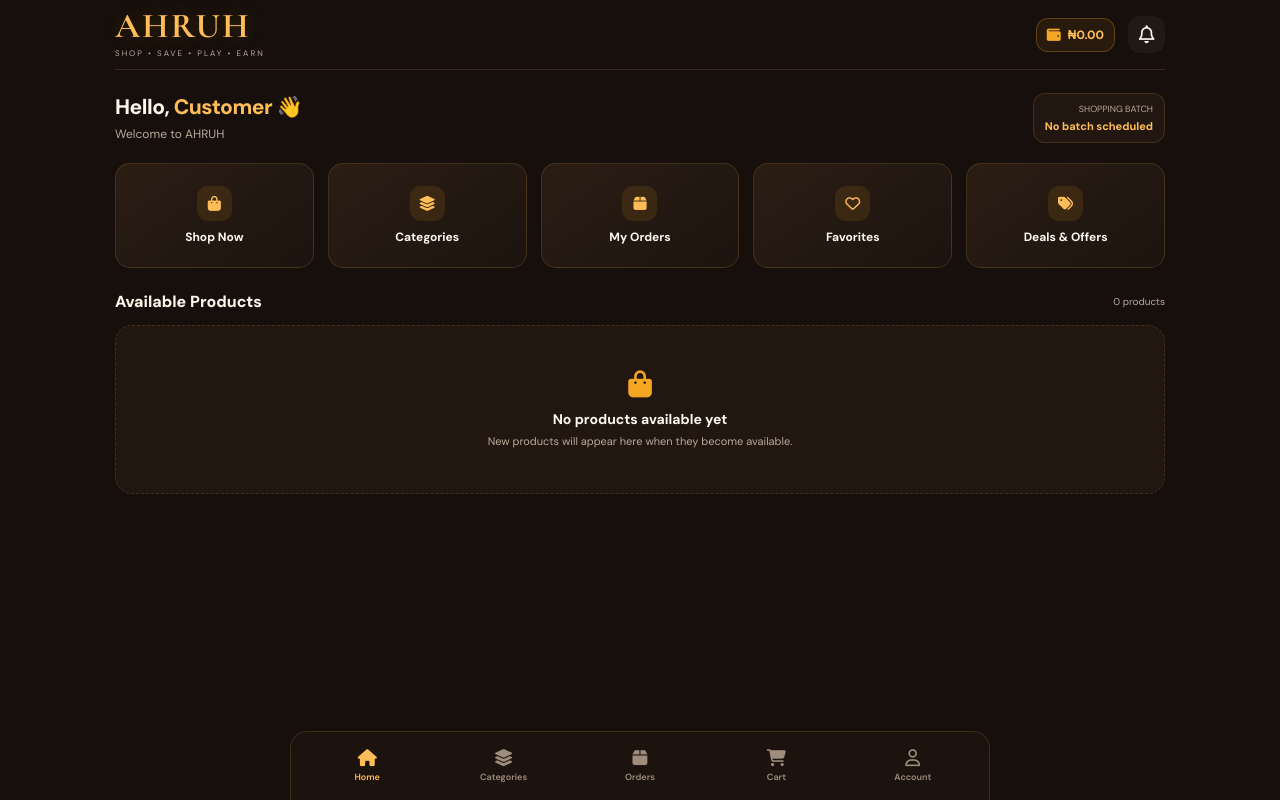
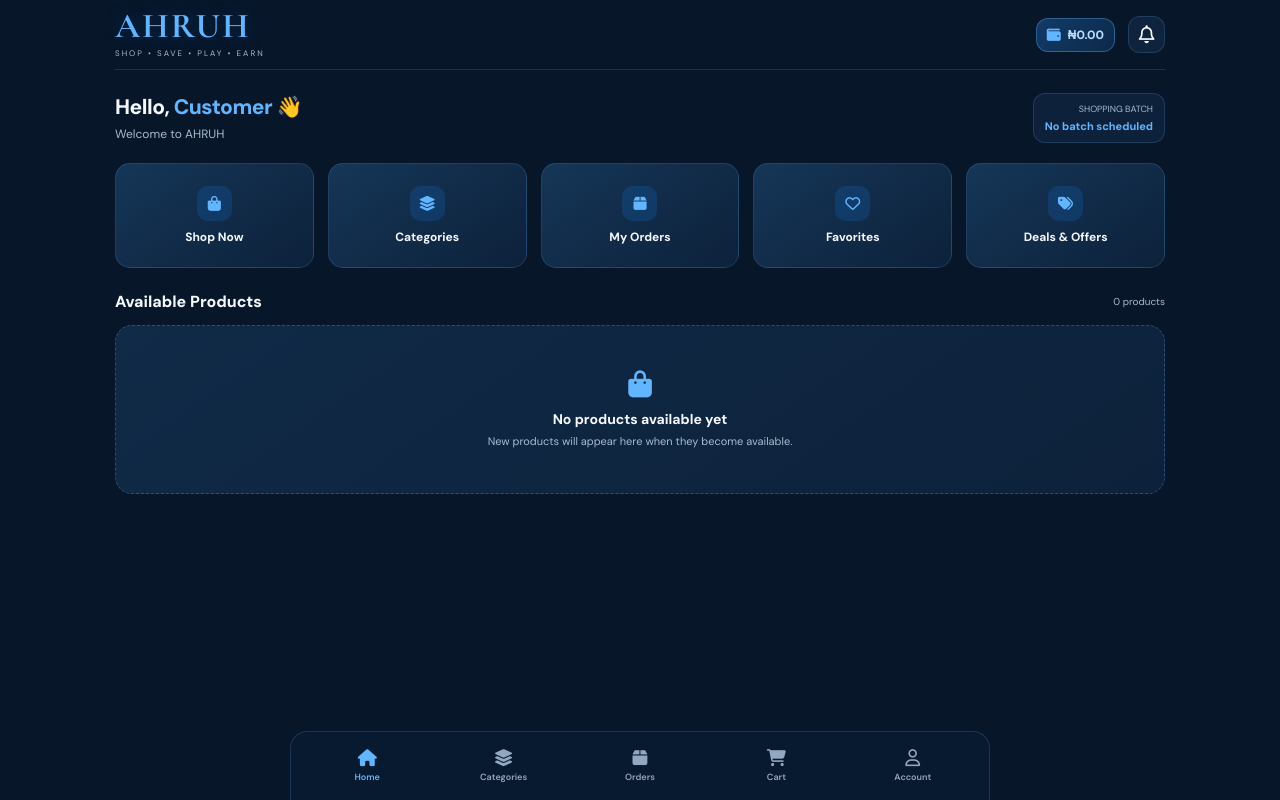
Before and after one commit to earngig01/earngig, a plain HTML site: page index.html in a window 1280 px wide. Drawn offline with nearby package versions, Linux system fonts and the light colour scheme.

Commit message:
Update index.html

```diff
--- a/index.html
+++ b/index.html
@@ -4,7 +4,7 @@
 <head>
   <meta charset="UTF-8">
   <meta name="viewport" content="width=device-width, initial-scale=1.0">
-  <meta name="theme-color" content="#160F0B">
+  <meta name="theme-color" content="#071629">
   <title>AHRUH | Shop • Save • Play • Earn</title>
 
   <link rel="preconnect" href="https://fonts.googleapis.com">
@@ -14,21 +14,20 @@
 
   <style>
     :root {
-      --bg: #160F0B;
-      --surface: #211710;
-      --surface-2: #2A1D14;
-      --surface-3: #342317;
-      --gold: #F5A623;
-      --gold-light: #FFBD59;
-      --orange: #D97724;
-      --copper: #8E3D1C;
-      --text: #FFF7EC;
-      --muted: #B8A99A;
-      --border: rgba(255,189,89,.15);
-      --danger: #F06B55;
-      --success: #7BCB91;
+      --bg: #071629;
+      --surface: #0D213A;
+      --surface-2: #122D4D;
+      --surface-3: #183B63;
+      --blue: #1685F8;
+      --blue-light: #62B5FF;
+      --blue-pale: #B9DCFF;
+      --text: #F5F9FF;
+      --muted: #A8BBD0;
+      --border: rgba(98,181,255,.19);
+      --danger: #FF7185;
+      --success: #65D6A0;
       --radius: 17px;
-      --shadow: 0 12px 35px rgba(0,0,0,.22);
+      --shadow: 0 12px 35px rgba(0,0,0,.25);
     }
 
     * { box-sizing: border-box; }
@@ -69,8 +68,8 @@
       font-weight: 700;
       letter-spacing: 2px;
       line-height: .9;
-      color: var(--gold-light);
-      text-shadow: 0 0 18px rgba(245,166,35,.22);
+      color: var(--blue-light);
+      text-shadow: 0 0 20px rgba(22,133,248,.28);
     }
 
     .brand-tagline {
@@ -96,28 +95,29 @@
       color: var(--text);
       font-size: 18px;
       border-radius: 12px;
-      background: rgba(255,255,255,.045);
+      background: rgba(98,181,255,.09);
+      border: 1px solid var(--border);
     }
 
     .notification-dot {
       position: absolute;
       width: 7px;
       height: 7px;
-      background: var(--orange);
+      background: var(--blue-light);
       border-radius: 50%;
       top: 7px;
       right: 7px;
       display: none;
     }
 
-    /* Display only. This is deliberately not a link or button. */
+    /* DISPLAY-ONLY WALLET */
     .wallet-mini {
       display: flex;
       align-items: center;
       gap: 7px;
       padding: 8px 10px;
-      border: 1px solid rgba(245,166,35,.28);
-      background: rgba(245,166,35,.08);
+      border: 1px solid rgba(98,181,255,.35);
+      background: linear-gradient(135deg, #123B68, #0D2949);
       border-radius: 12px;
       white-space: nowrap;
       pointer-events: none;
@@ -125,17 +125,17 @@
     }
 
     .wallet-mini i {
-      color: var(--gold);
+      color: var(--blue-light);
       font-size: 14px;
     }
 
     .wallet-mini span {
-      color: var(--gold-light);
+      color: var(--blue-pale);
       font-weight: 800;
       font-size: 12px;
     }
 
-    /* GREETING */
+    /* WELCOME */
     .welcome {
       padding: 23px 0 17px;
       display: flex;
@@ -151,7 +151,7 @@
       letter-spacing: -.5px;
     }
 
-    .welcome h1 span { color: var(--gold-light); }
+    .welcome h1 span { color: var(--blue-light); }
 
     .welcome p {
       color: var(--muted);
@@ -179,7 +179,7 @@
     .batch-status strong {
       display: block;
       font-size: 11px;
-      color: var(--gold-light);
+      color: var(--blue-light);
       overflow-wrap: anywhere;
     }
 
@@ -202,7 +202,7 @@
       padding: 10px 4px;
       border: 1px solid var(--border);
       border-radius: 15px;
-      background: linear-gradient(145deg, #2A1D14, #1D140F);
+      background: linear-gradient(145deg, #153657, #0D213A);
       text-align: center;
       transition: .2s ease;
     }
@@ -215,8 +215,8 @@
       border-radius: 11px;
       display: grid;
       place-items: center;
-      color: var(--gold-light);
-      background: rgba(245,166,35,.11);
+      color: var(--blue-light);
+      background: rgba(22,133,248,.17);
       font-size: 15px;
     }
 
@@ -265,7 +265,7 @@
       position: relative;
       width: 100%;
       aspect-ratio: 1 / .92;
-      background: #2A211A;
+      background: #102A47;
       overflow: hidden;
     }
 
@@ -287,11 +287,11 @@
       border: 0;
       border-radius: 50%;
       color: #fff;
-      background: rgba(22,15,11,.78);
+      background: rgba(7,22,41,.85);
       cursor: pointer;
     }
 
-    .favorite-btn.active { color: #FF786B; }
+    .favorite-btn.active { color: var(--danger); }
 
     .product-info { padding: 11px; }
 
@@ -310,7 +310,7 @@
     .product-price {
       font-size: 15px;
       font-weight: 800;
-      color: var(--gold-light);
+      color: var(--blue-light);
       margin-bottom: 10px;
     }
 
@@ -325,8 +325,8 @@
       padding: 9px 7px;
       border: 0;
       border-radius: 9px;
-      color: #24150A;
-      background: linear-gradient(110deg, var(--gold), var(--gold-light));
+      color: #FFFFFF;
+      background: linear-gradient(110deg, #0867CA, #1685F8);
       font-size: 10px;
       font-weight: 800;
       cursor: pointer;
@@ -337,8 +337,8 @@
       flex: 0 0 34px;
       border: 1px solid var(--border);
       border-radius: 9px;
-      color: var(--gold-light);
-      background: transparent;
+      color: var(--blue-light);
+      background: var(--surface-2);
       display: grid;
       place-items: center;
       cursor: pointer;
@@ -348,14 +348,14 @@
       grid-column: 1 / -1;
       text-align: center;
       padding: 45px 18px;
-      background: var(--surface);
-      border: 1px dashed var(--border);
+      background: linear-gradient(145deg, #102A47, #0D213A);
+      border: 1px dashed rgba(98,181,255,.3);
       border-radius: var(--radius);
     }
 
     .empty-state i {
       font-size: 27px;
-      color: var(--gold);
+      color: var(--blue-light);
       margin-bottom: 12px;
     }
 
@@ -370,7 +370,7 @@
       margin: 0;
     }
 
-    /* BOTTOM NAV */
+    /* BOTTOM NAVIGATION */
     .bottom-nav {
       position: fixed;
       z-index: 50;
@@ -379,7 +379,7 @@
       right: 0;
       min-height: 69px;
       padding: 8px 8px max(8px, env(safe-area-inset-bottom));
-      background: rgba(29,20,15,.97);
+      background: rgba(9,27,48,.97);
       border-top: 1px solid var(--border);
       display: grid;
       grid-template-columns: repeat(5, 1fr);
@@ -392,14 +392,14 @@
       align-items: center;
       justify-content: center;
       gap: 5px;
-      color: #9E8D7D;
+      color: #91A8C0;
       font-size: 9px;
       font-weight: 600;
     }
 
     .nav-item i { font-size: 17px; }
 
-    .nav-item.active { color: var(--gold-light); }
+    .nav-item.active { color: var(--blue-light); }
 
     .toast {
       position: fixed;
@@ -409,8 +409,8 @@
       transform: translateX(-50%) translateY(12px);
       opacity: 0;
       pointer-events: none;
-      background: #F5A623;
-      color: #21140A;
+      background: #1685F8;
+      color: #FFFFFF;
       padding: 11px 17px;
       border-radius: 10px;
       font-size: 11px;
@@ -462,7 +462,6 @@
 <body>
   <div class="page">
 
-    <!-- HEADER -->
     <header class="topbar">
       <div class="brand-wrap">
         <div class="brand">AHRUH</div>
@@ -470,7 +469,7 @@
       </div>
 
       <div class="header-actions">
-        <!-- Display-only wallet balance: intentionally not clickable -->
+        <!-- Wallet balance is display-only, not a link or button -->
         <div class="wallet-mini" aria-label="Naira wallet balance">
           <i class="fa-solid fa-wallet"></i>
           <span id="headerWalletBalance">₦0.00</span>
@@ -483,7 +482,6 @@
       </div>
     </header>
 
-    <!-- GREETING AND BATCH STATUS -->
     <section class="welcome">
       <div>
         <h1>Hello, <span id="customerFirstName">Customer</span> 👋</h1>
@@ -496,7 +494,6 @@
       </div>
     </section>
 
-    <!-- FIVE SHORTCUTS -->
     <nav class="shortcuts" aria-label="Shopping shortcuts">
       <a class="shortcut" href="shop.html">
         <span class="shortcut-icon"><i class="fa-solid fa-bag-shopping"></i></span>
@@ -524,7 +521,6 @@
       </a>
     </nav>
 
-    <!-- PRODUCT LISTING -->
     <main>
       <div class="products-heading">
         <h2>Available Products</h2>
@@ -541,7 +537,6 @@
     </main>
   </div>
 
-  <!-- BOTTOM NAVIGATION -->
   <nav class="bottom-nav" aria-label="Main navigation">
     <a class="nav-item active" href="index.html">
       <i class="fa-solid fa-house"></i>
@@ -572,10 +567,6 @@
   <div class="toast" id="toast"></div>
 
   <script>
-    /* -----------------------------------------
-       AHRUH CUSTOMER HOMEPAGE - PROTOTYPE DATA
-       ----------------------------------------- */
-
     const STORAGE = {
       session: "ahruh_customer_session_v1",
       wallet: "ahruh_customer_wallet_v1",
@@ -651,13 +642,9 @@
       }
     }
 
-    /* HEADER NAIRA WALLET BALANCE
-       Display only. No click handler and no link.
-       G-Coins are deliberately not read or displayed here.
-    */
+    /* NAIRA WALLET BALANCE ONLY */
     function loadWalletBalance() {
       const wallet = readStore(STORAGE.wallet, null);
-
       let balance = 0;
 
       if (wallet && typeof wallet === "object") {
@@ -698,7 +685,6 @@
       const activeBatch = ordered.find(batch => {
         const open = parseDate(batch.openDate);
         const close = parseDate(batch.closeDate);
-
         return open && close && now >= open && now <= close;
       });
 
@@ -719,7 +705,7 @@
       }
     }
 
-    /* PRODUCTS */
+    /* PRODUCT DATA */
     function getProductImage(product) {
       if (product.image) return product.image;
 
@@ -739,15 +725,12 @@
       if (product.isActive === false) return false;
       if (product.status === "inactive") return false;
       if (product.status === "archived") return false;
-
       return true;
     }
 
     function getProducts() {
       const products = readStore(STORAGE.products, []);
-
       if (!Array.isArray(products)) return [];
-
       return products.filter(productIsAvailable);
     }
 
@@ -770,7 +753,6 @@
         const id = typeof item === "object"
           ? item.productId || item.id
           : item;
-
         return String(id) === String(productId);
       });
     }
@@ -811,7 +793,7 @@
                           loading="lazy"
                           onerror="this.style.display='none'">`
                   : `<div class="product-image"
-                          style="display:grid;place-items:center;color:#B8A99A">
+                          style="display:grid;place-items:center;color:#A8BBD0">
                        <i class="fa-solid fa-image fa-2x"></i>
                      </div>`
               }
@@ -858,7 +840,6 @@
         const id = typeof item === "object"
           ? item.productId || item.id
           : item;
-
         return String(id) === String(productId);
       });
 
@@ -889,7 +870,6 @@
       }
 
       let cart = readStore(STORAGE.cart, []);
-
       if (!Array.isArray(cart)) cart = [];
 
       const existing = cart.find(item =>
@@ -919,7 +899,7 @@
         "product.html?id=" + encodeURIComponent(productId);
     }
 
-    /* NOTIFICATION INDICATOR */
+    /* NOTIFICATIONS */
     function loadNotificationIndicator() {
       const notifications = readStore(
         "ahruh_customer_notifications_v1",
@@ -936,7 +916,7 @@
         unread ? "block" : "none";
     }
 
-    /* INITIAL PAGE LOAD */
+    /* PAGE INITIALISATION */
     function initialiseHomepage() {
       loadCustomerGreeting();
       loadWalletBalance();
@@ -947,7 +927,6 @@
 
     initialiseHomepage();
 
-    /* Refresh displayed prototype data if changed in another tab. */
     window.addEventListener("storage", event => {
       if (!event.key || Object.values(STORAGE).includes(event.key)) {
         initialiseHomepage();
```
